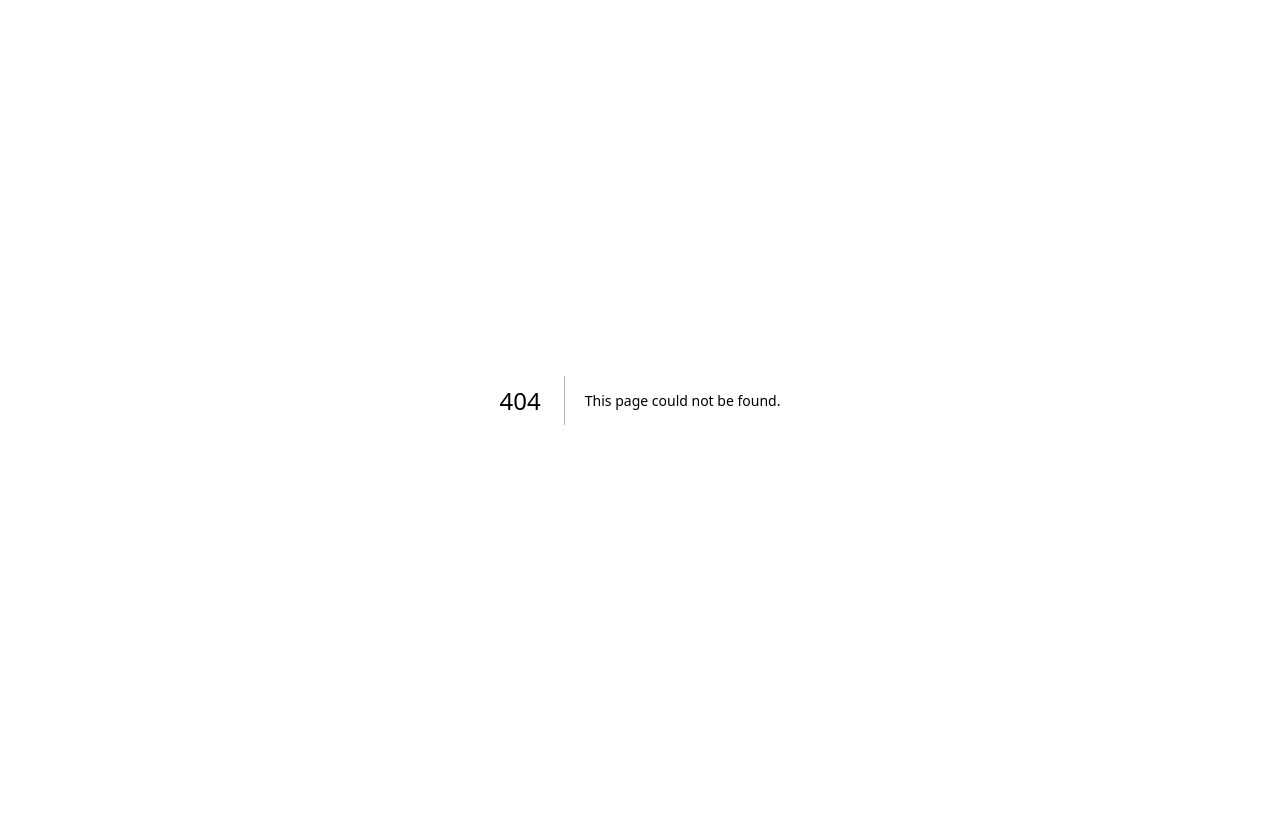
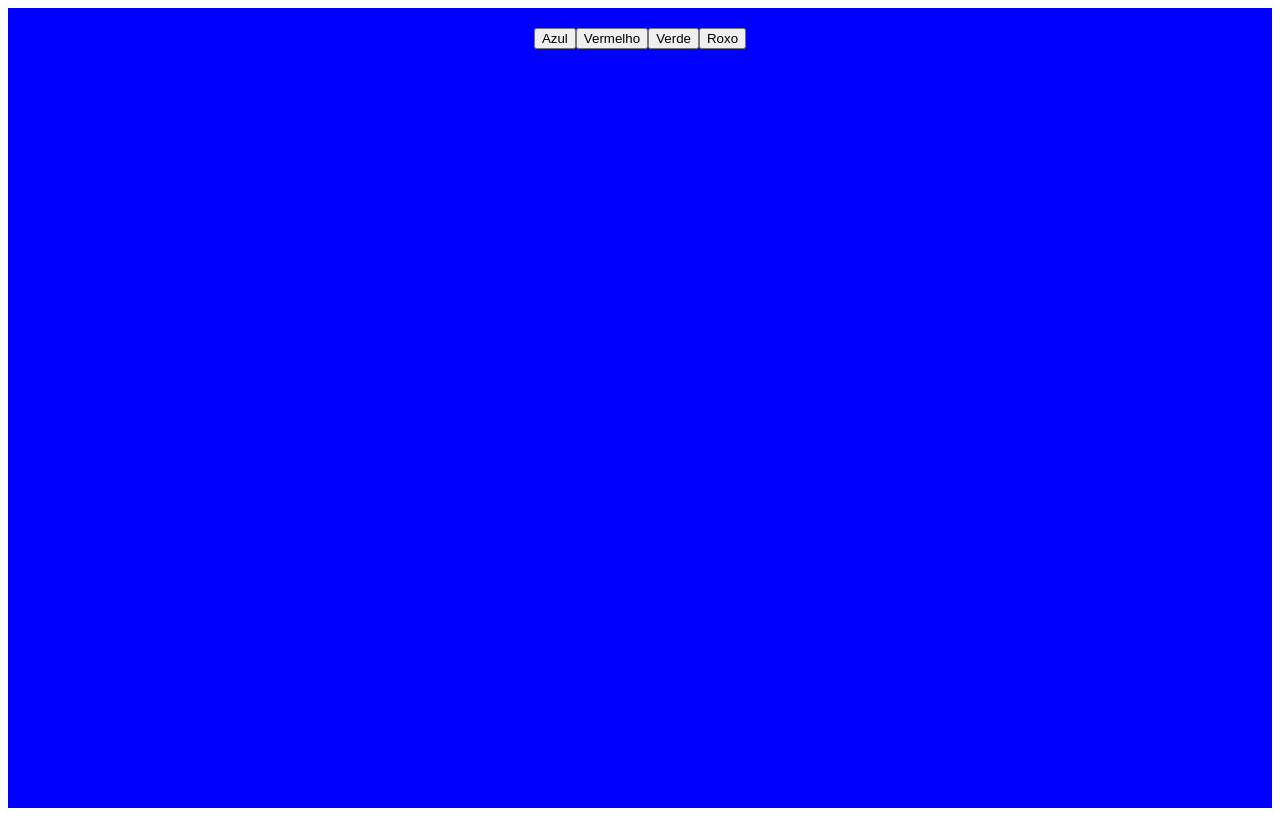
Before and after one commit to leocode7/testes, a Next.js app: page /teste2 in a window 1280 px wide. Before the commit this address had no page. Built offline with nearby package versions, Linux system fonts and the light colour scheme.

Commit message:
implementação do `teste2` - toggle com 4 opções

```diff
--- /dev/null
+++ b/src/app/(testes)/teste2/page.tsx
@@ -0,0 +1,23 @@
+'use client'
+
+import styles from "./teste2.module.css"
+import { useState } from "react";
+
+type Option = 'A' | 'B' | 'C' | 'D';
+
+const Teste2 = () => {
+  const [active, setActive] = useState<Option>('A');
+
+  return (
+    <div className={`${styles.base} ${styles[active]}`}>
+      <div className={styles.containerBotoes}>
+        <button onClick={() => setActive('A')}>Azul</button>
+        <button onClick={() => setActive('B')}>Vermelho</button>
+        <button onClick={() => setActive('C')}>Verde</button>
+        <button onClick={() => setActive('D')}>Roxo</button>
+      </div>
+    </div>
+  )
+}
+
+export default Teste2;
--- /dev/null
+++ b/src/app/(testes)/teste2/teste2.module.css
@@ -0,0 +1,29 @@
+.base {
+  display: flex;
+  flex-direction: column;
+
+  height: 100vh;
+}
+
+.A {
+  background-color: blue;
+}
+
+.B {
+  background-color: red;
+}
+
+.C {
+  background-color: green;
+}
+
+.D {
+  background-color: blueviolet;
+}
+
+.containerBotoes {
+  display: flex;
+  justify-content: center;
+
+  margin-top: 20px;
+}
--- a/src/app/page.tsx
+++ b/src/app/page.tsx
@@ -10,6 +10,7 @@ export default function Home() {
 
       <ul>
         <li><Link href={"/teste1"} className={styles.testeLink}>Teste 1 - Mudar frase através de um input</Link></li>
+        <li><Link href={"/teste2"} className={styles.testeLink}>Teste 2 - Toggle com 4 opções</Link></li>
       </ul>
     </div>
   );
```
